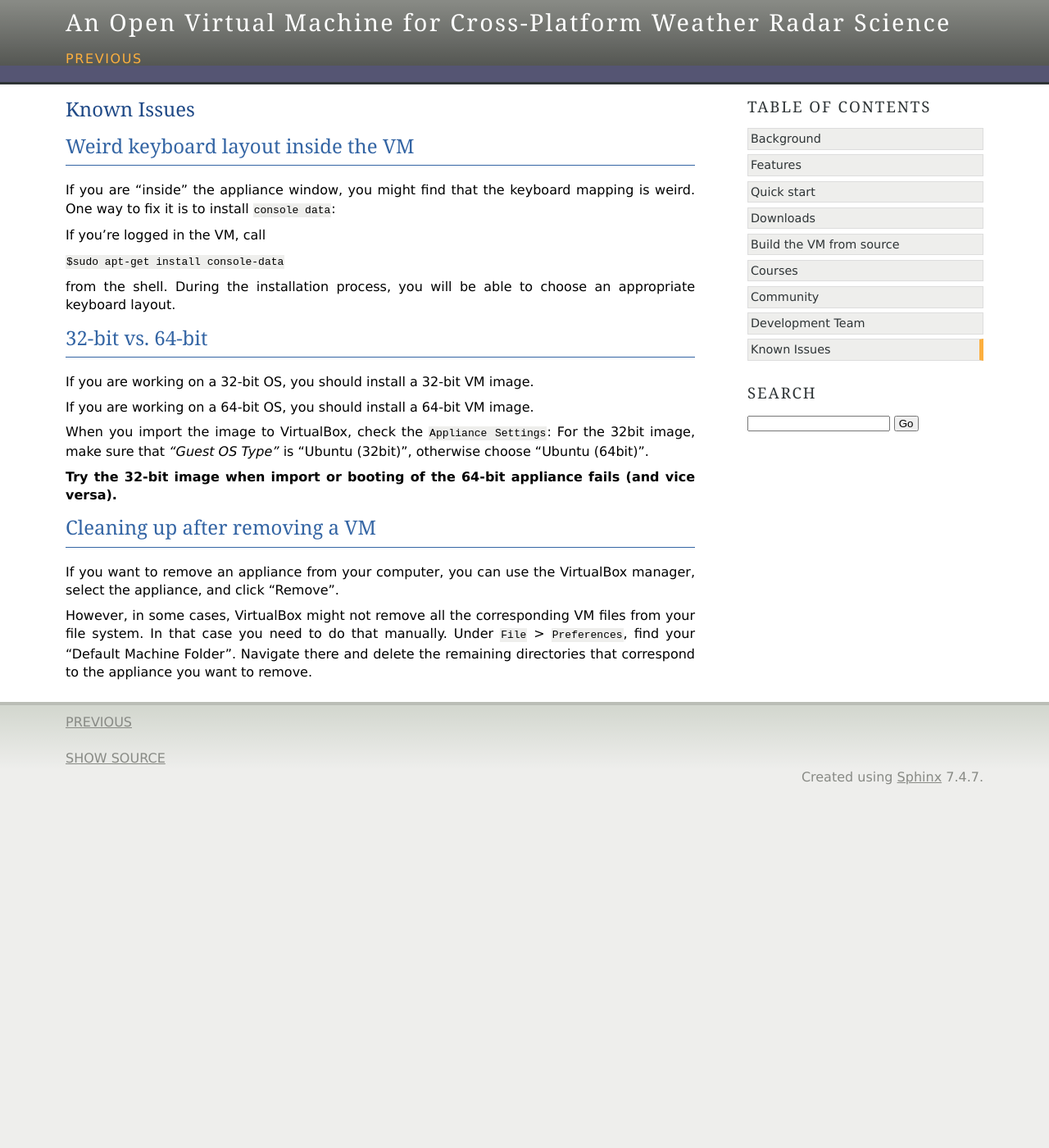
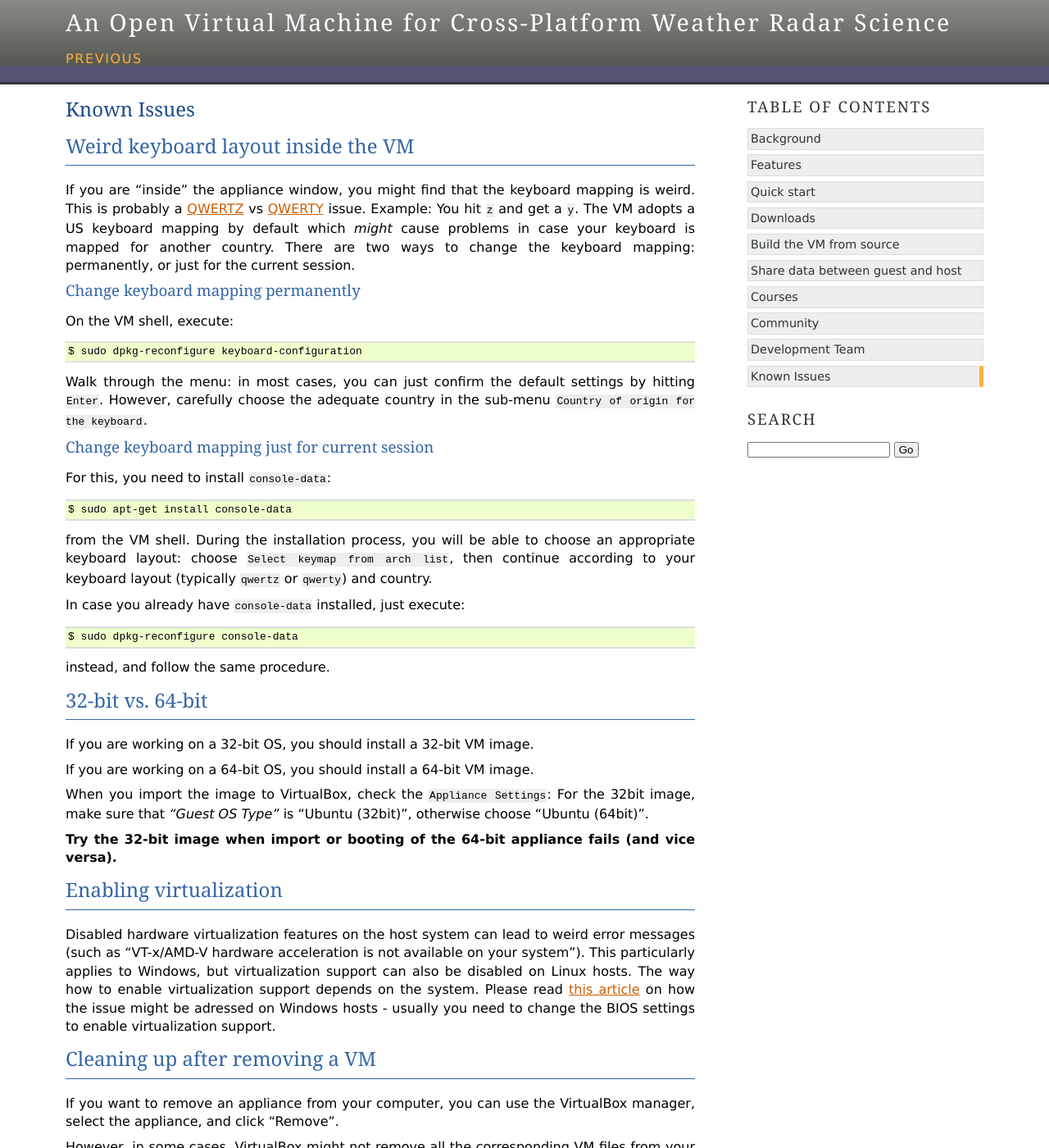
Before and after one commit to openradar/oss_weather_radar_vm, a Sphinx documentation site: the page built from doc/source/knownissues.rst, in a window 1280 px wide and 1400 px high. Shown: the whole window at 82% size. Built offline with Sphinx 7.4.7, drawn with Linux system fonts in a browser that asks for light colours; formulas are drawn with MathJax 3.

Commit message:
DOC: Enhance and revise documentation.
- add a section on how to share directories
- show how to permanently change keyboard layout (known issues)
- add virtualisation support issue to known issues.

```diff
--- a/doc/source/index.rst
+++ b/doc/source/index.rst
@@ -32,6 +32,7 @@ Quicklinks
    quickstart
    downloads
    build
+   sharedir
    courses
    community
    team
--- a/doc/source/knownissues.rst
+++ b/doc/source/knownissues.rst
@@ -5,13 +5,40 @@ Weird keyboard layout inside the VM
 -----------------------------------
 
 If you are "inside" the appliance window, you might find that the
-keyboard mapping is weird. One way to fix it is to install ``console data``:
+keyboard mapping is weird. This is probably a `QWERTZ <https://en.wikipedia.org/wiki/QWERTZ>`_
+vs `QWERTY <https://en.wikipedia.org/wiki/QWERTZ>`_ issue. Example:
+You hit ``z`` and get a ``y``. The VM adopts a US keyboard mapping by default which
+*might* cause problems in case your keyboard is mapped for another country. There
+are two ways to change the keyboard mapping: permanently, or just for the current session.
 
-If you're logged in the VM, call
+Change keyboard mapping permanently
+^^^^^^^^^^^^^^^^^^^^^^^^^^^^^^^^^^^
 
-``$sudo apt-get install console-data``
+On the VM shell, execute::
 
-from the shell. During the installation process, you will be able to choose an appropriate keyboard layout.
+	$ sudo dpkg-reconfigure keyboard-configuration
+
+Walk through the menu: in most cases, you can just confirm the default settings by hitting ``Enter``.
+However, carefully choose the adequate country in the sub-menu ``Country of origin for the keyboard``.
+
+
+Change keyboard mapping just for current session
+^^^^^^^^^^^^^^^^^^^^^^^^^^^^^^^^^^^^^^^^^^^^^^^^
+
+For this, you need to install ``console-data``::
+
+	$ sudo apt-get install console-data
+
+from the VM shell. During the installation process, you will be able to
+choose an appropriate keyboard layout: choose ``Select keymap from arch list``,
+then continue according to your keyboard layout (typically ``qwertz`` or ``qwerty``)
+and country.
+
+In case you already have ``console-data`` installed, just execute::
+
+	$ sudo dpkg-reconfigure console-data
+
+instead, and follow the same procedure.
 
 
 32-bit vs. 64-bit
@@ -28,6 +55,17 @@ otherwise choose "Ubuntu (64bit)".
 **Try the 32-bit image when import or booting of the 64-bit appliance fails (and vice versa).**
 
 
+Enabling virtualization
+-----------------------
+
+Disabled hardware virtualization features on the host system can lead to weird error messages
+(such as "VT-x/AMD-V hardware acceleration is not available on your system"). This particularly
+applies to Windows, but virtualization support can also be disabled on Linux
+hosts. The way how to enable virtualization support depends on the system. Please read
+`this article <http://www.howtogeek.com/213795/how-to-enable-intel-vt-x-in-your-computers-bios-or-uefi-firmware/>`_
+on how the issue might be adressed on Windows hosts - usually you need to change the
+BIOS settings to enable virtualization support.
+
 Cleaning up after removing a VM
 -------------------------------
 
```
Also changed, not shown: doc/source/sharedir.rst (added, +56 -0 lines).
